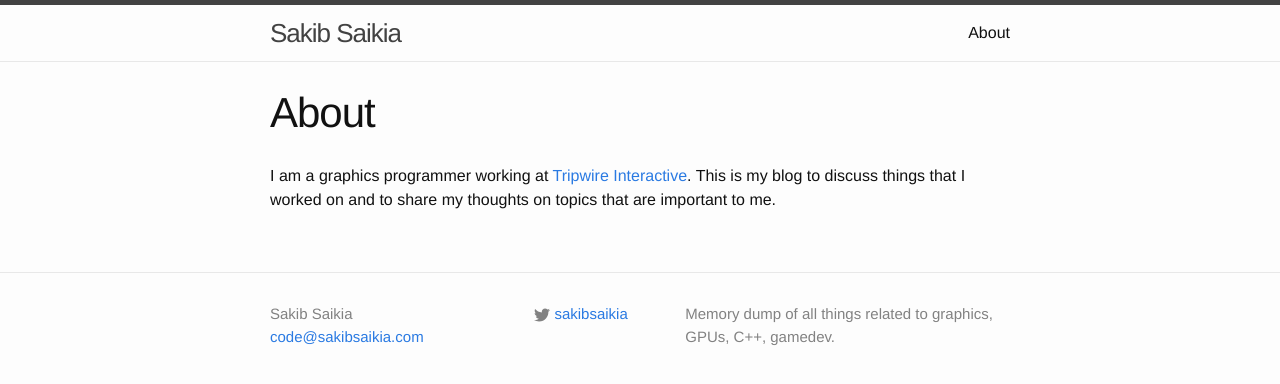
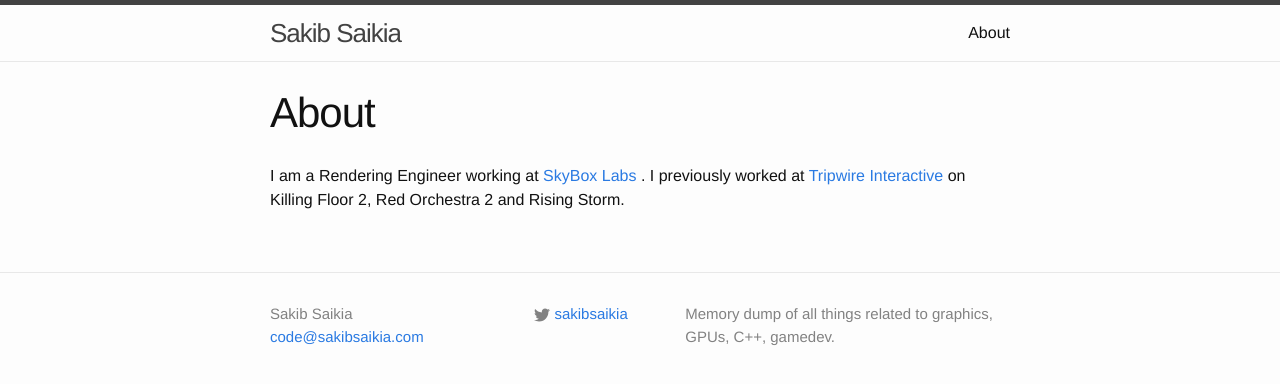
Before and after one commit to SakibSaikia/SakibSaikia.github.io, a Jekyll site: the page built from about.md, in a window 1280 px wide. Shown: the top 384 px of the page. Built offline with Jekyll 4.4.1, drawn with Linux system fonts in a browser that asks for light colours.

Commit message:
Updated work history

```diff
--- a/about.md
+++ b/about.md
@@ -4,4 +4,4 @@ title: About
 permalink: /about/
 comments: false
 ---
-I am a graphics programmer working at [Tripwire Interactive](http://www.tripwireinteractive.com/). This is my blog to discuss things that I worked on and to share my thoughts on topics that are important to me.
+I am a Rendering Engineer working at [SkyBox Labs](http://skyboxlabs.com/) . I previously worked at [Tripwire Interactive](http://www.tripwireinteractive.com/) on Killing Floor 2, Red Orchestra 2 and Rising Storm.
```
